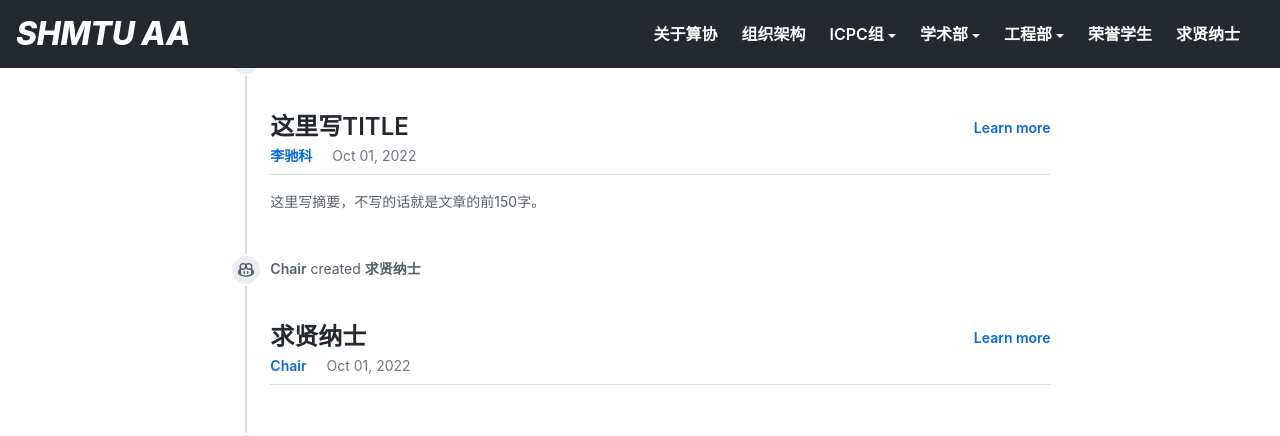
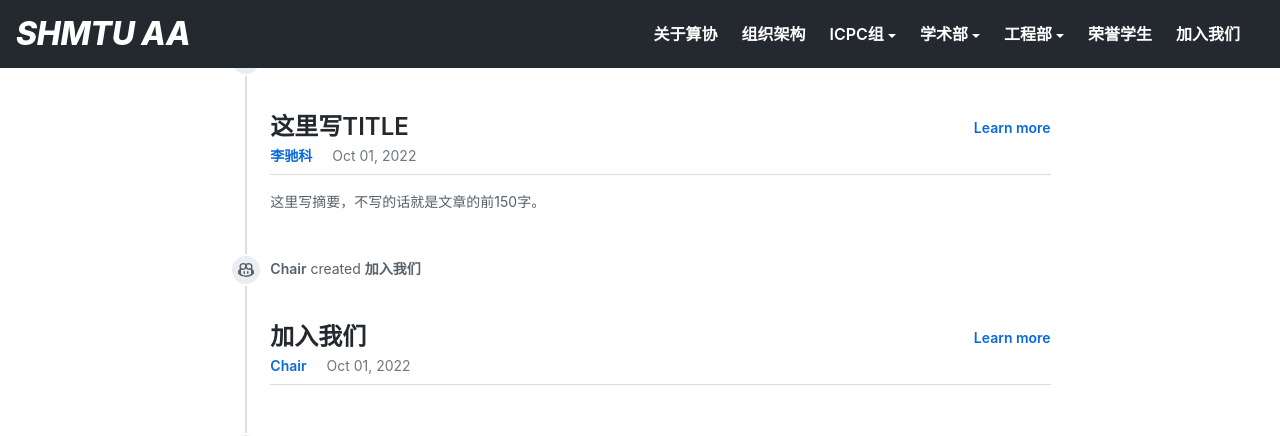
Before and after one commit to shmtuaa/shmtuaa.org, a Jekyll site: the page built from index.html, in a window 1280 px wide and 900 px high, scrolled down 665 px. Shown: the top 436 px of the window. Built offline with Jekyll 4.4.1, drawn with Linux system fonts in a browser that asks for light colours; the list of posts is cut into pages by our own code.

Commit message:
Update template

```diff
--- a/_includes/header.html
+++ b/_includes/header.html
@@ -54,7 +54,7 @@
         <a href="{{ site.baseurl }}/fellow" class="Header-link f4">荣誉学生</a>
     </div>
     <div class="Header-item mr-4 hide-sm hide-md">
-        <a href="{{ site.baseurl }}/recruit" class="Header-link f4">求贤纳士</a>
+        <a href="{{ site.baseurl }}/recruit" class="Header-link f4">加入我们</a>
     </div>
     <div class="Header-item hide-xl">
         <details class="dropdown details-reset details-overlay d-inline-block">
@@ -65,7 +65,7 @@
             <ul class="dropdown-menu dropdown-menu-sw">
                 <li><a class="dropdown-item hide-lg" href="{{ site.baseurl }}/about" >关于算协</a></li>
                 <li><a class="dropdown-item hide-lg" href="{{ site.baseurl }}/fellow">荣誉学生</a></li>
-                <li><a class="dropdown-item hide-lg" href="{{ site.baseurl }}/recruit">求贤纳士</a></li>
+                <li><a class="dropdown-item hide-lg" href="{{ site.baseurl }}/recruit">加入我们</a></li>
                 <li class="dropdown-divider hide-lg" role="separator"></li>
                 <li><a class="dropdown-item hide-lg" href="{{ site.baseurl }}/council">组织架构</a></li>
                 <div class="dropdown-header">ICPC组</div>
--- a/_posts/2022-10-01-MAIN-recruit.md
+++ b/_posts/2022-10-01-MAIN-recruit.md
@@ -1,6 +1,6 @@
 ---
 permalink: /recruit
-title: 求贤纳士
+title: 加入我们
 author: chair
 layout: post
 ---
```
